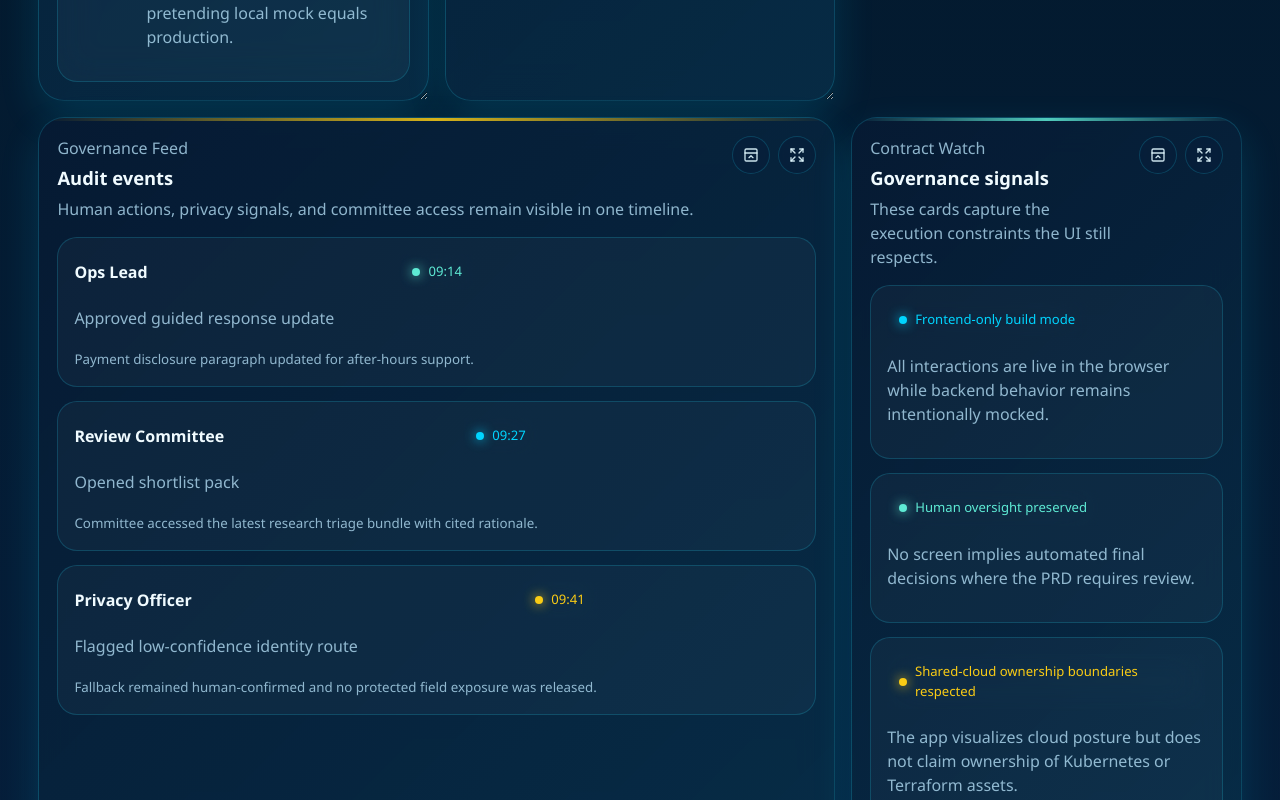
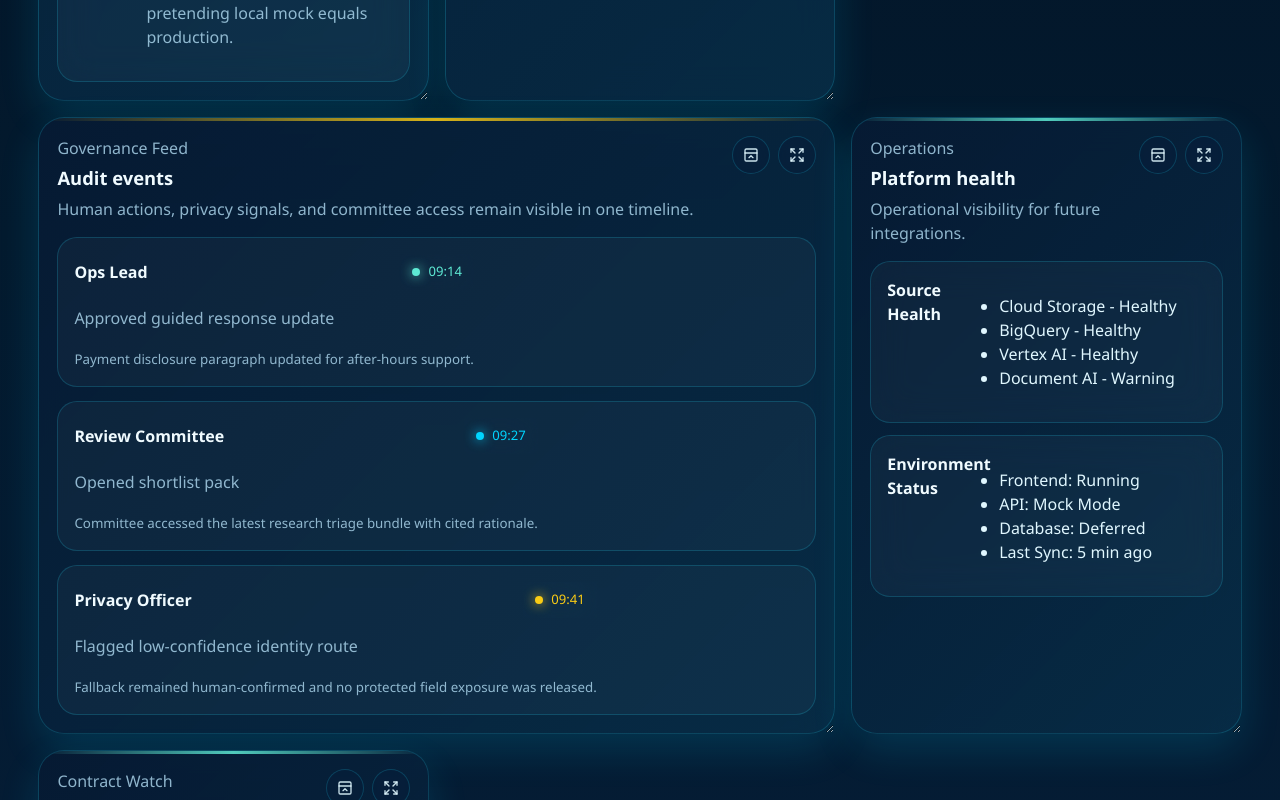
Before and after one commit to PShungube/Jutoverse-demo, a React (Vite) app: page /administration in a window 1280 px wide. Shown: the part 1780-2580 px from the top of the page. Built offline with nearby package versions, Linux system fonts and the light colour scheme.

Commit message:
feat: administration enhancements

```diff
--- a/src/features/administration/AdministrationPage.tsx
+++ b/src/features/administration/AdministrationPage.tsx
@@ -8,7 +8,8 @@ import { ThemeSwitcher } from '../../components/common/ThemeSwitcher';
 import { WindowPanel } from '../../components/common/WindowPanel';
 import { useMockResource } from '../../hooks/useMockResource';
 import { useI18n } from '../../i18n/I18nProvider';
-
+import { SourceHealthCard } from './components/SourceHealthCard';
+import { EnvironmentSummaryCard } from './components/EnvironmentSummaryCard';
 export function AdministrationPage() {
   const { data, loading } = useMockResource(demoAdapter.getAdministrationSnapshot);
   const { text } = useI18n();
@@ -64,7 +65,20 @@ export function AdministrationPage() {
             ))}
           </div>
         </WindowPanel>
-
+<WindowPanel
+  title={lt('Platform health', 'בריאות הפלטפורמה')}
+  subtitle={lt(
+    'Operational visibility for future integrations.',
+    'נראות תפעולית לאינטגרציות עתידיות.'
+  )}
+  eyebrow={lt('Operations', 'תפעול')}
+  accent="success"
+>
+  <div className="capability-grid">
+    <SourceHealthCard />
+    <EnvironmentSummaryCard />
+  </div>
+</WindowPanel>
         <WindowPanel title={lt('Governance signals', 'אותות ממשל')} subtitle={lt('These cards capture the execution constraints the UI still respects.', 'כרטיסים אלה לוכדים את מגבלות הביצוע שה-UI עדיין מכבד.')} eyebrow={lt('Contract Watch', 'פיקוח חוזים')} accent="success">
           <div className="timeline-list">
             {data.governanceSignals.map((item) => (
--- /dev/null
+++ b/src/features/administration/components/EnvironmentSummaryCard.tsx
@@ -0,0 +1,14 @@
+export function EnvironmentSummaryCard() {
+  return (
+    <div className="capability-card">
+      <strong>Environment Status</strong>
+
+      <ul>
+        <li>Frontend: Running</li>
+        <li>API: Mock Mode</li>
+        <li>Database: Deferred</li>
+        <li>Last Sync: 5 min ago</li>
+      </ul>
+    </div>
+  );
+}
--- /dev/null
+++ b/src/features/administration/components/SourceHealthCard.tsx
@@ -0,0 +1,14 @@
+export function SourceHealthCard() {
+  return (
+    <div className="capability-card">
+      <strong>Source Health</strong>
+
+      <ul>
+        <li>Cloud Storage - Healthy</li>
+        <li>BigQuery - Healthy</li>
+        <li>Vertex AI - Healthy</li>
+        <li>Document AI - Warning</li>
+      </ul>
+    </div>
+  );
+}
```
